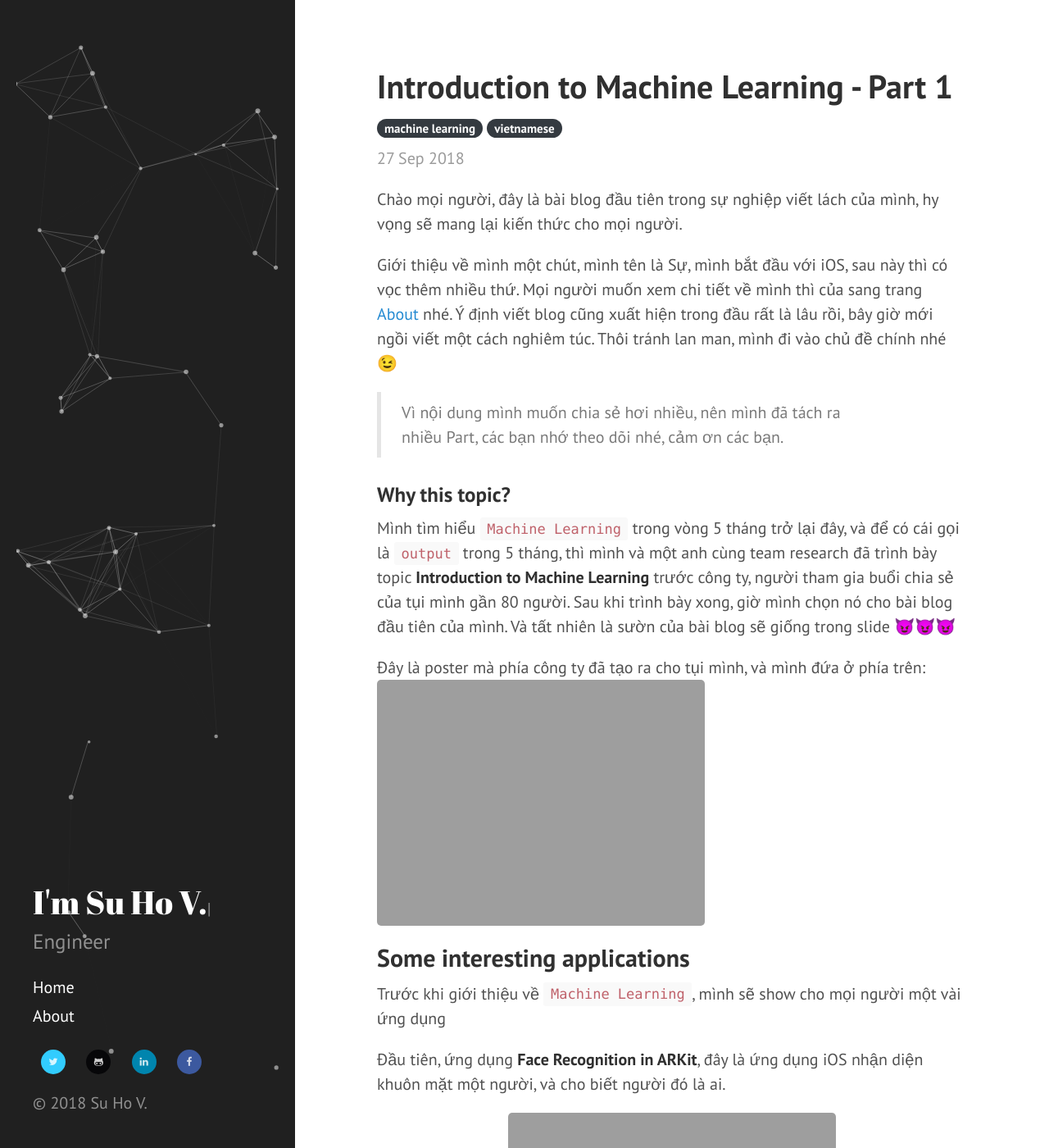
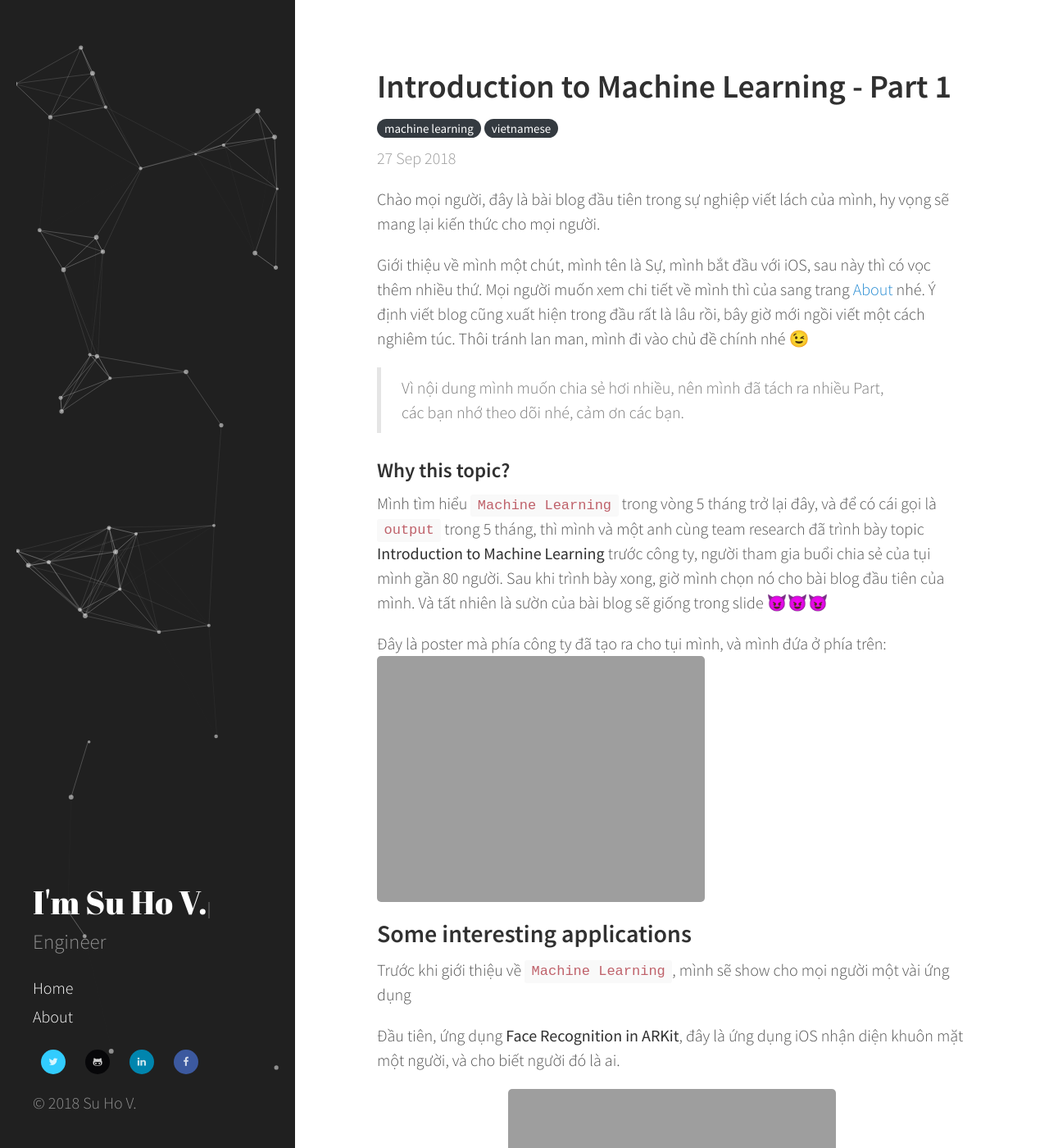
Before and after one commit to mlsuho/mlsuho.github.io, a Jekyll site: the page built from _posts/2018-09-27-machine-learning-part-1.md, in a window 1280 px wide and 1400 px high. Shown: the whole window at 82% size. Built offline with Jekyll 4.4.1, drawn with Linux system fonts in a browser that asks for light colours; nearby versions of some CDN libraries; comment, search, counter and statistics services are not loaded.

Commit message:
update fonts

```diff
--- a/Gemfile
+++ b/Gemfile
@@ -5,4 +5,4 @@ source "https://rubygems.org"
 git_source(:github) {|repo_name| "https://github.com/#{repo_name}" }
 
 # Added at 2018-04-21 10:54:37 +0700 by suho:
-gem "github-pages", "~> 192"
+gem "github-pages"
--- a/_includes/head.html
+++ b/_includes/head.html
@@ -19,7 +19,7 @@
   <link rel="stylesheet" href="{{ site.url }}/public/css/syntax.css">
   <link rel="stylesheet" href="{{ site.url }}/public/css/hyde.css">
   <link rel="stylesheet" href="{{ site.url }}/public/css/custom.css">
-  <link rel="stylesheet" href="https://fonts.googleapis.com/css?family=PT+Sans:400,400italic,700|Abril+Fatface">
+  <link rel="stylesheet" href="https://fonts.googleapis.com/css?family=Source+Sans+Pro:300,400,400italic,600|Abril+Fatface">
   <link rel="stylesheet" href="https://maxcdn.bootstrapcdn.com/font-awesome/4.3.0/css/font-awesome.min.css">
 
   <!-- Icons -->
--- a/public/css/custom.css
+++ b/public/css/custom.css
@@ -86,7 +86,7 @@
   display: inline-block;
   padding: 0.25em 0.4em;
   font-size: 75%;
-  font-weight: 700;
+  font-weight: 400;
   line-height: 1;
   text-align: center;
   white-space: nowrap;
--- a/public/css/hyde.css
+++ b/public/css/hyde.css
@@ -32,7 +32,8 @@
  */
 
 html {
-  font-family: "PT Sans", Helvetica, Arial, sans-serif;
+  font-family: "Source Sans Pro", Helvetica, Arial, sans-serif;
+  font-weight: 300;
 }
 @media (min-width: 48em) {
   html {
--- a/public/css/poole.css
+++ b/public/css/poole.css
@@ -82,7 +82,7 @@ a:focus {
 /* Headings */
 h1, h2, h3, h4, h5, h6 {
   margin-bottom: .5rem;
-  font-weight: bold;
+  font-weight: 600;
   line-height: 1.25;
   color: #313131;
   text-rendering: optimizeLegibility;
@@ -111,6 +111,7 @@ p {
 
 strong {
   color: #303030;
+  font-weight: 400;
 }
 
 
@@ -150,7 +151,7 @@ abbr[title] {
 /* Code */
 code,
 pre {
-  font-family: Menlo, Monaco, "Courier New", monospace;
+  font-family: "Courier New", monospace;
 }
 code {
   padding: .25em .5em;
@@ -389,7 +390,7 @@ tbody tr:nth-child(odd) th {
   overflow: hidden; /* clearfix */
   margin-left: -1rem;
   margin-right: -1rem;
-  font-family: "PT Sans", Helvetica, Arial, sans-serif;
+  font-family: "Source Sans Pro", Helvetica, Arial, sans-serif;
   color: #ccc;
   text-align: center;
 }
```
Also changed, not shown: Gemfile.lock.
